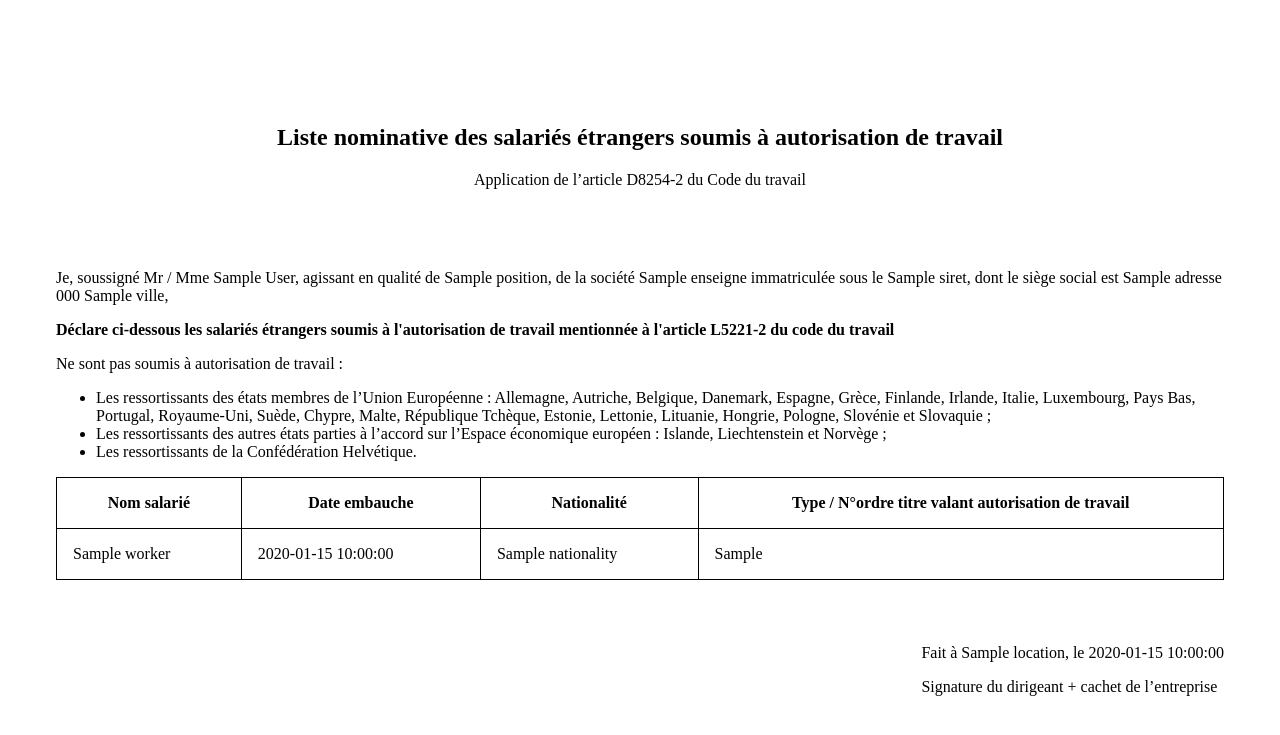
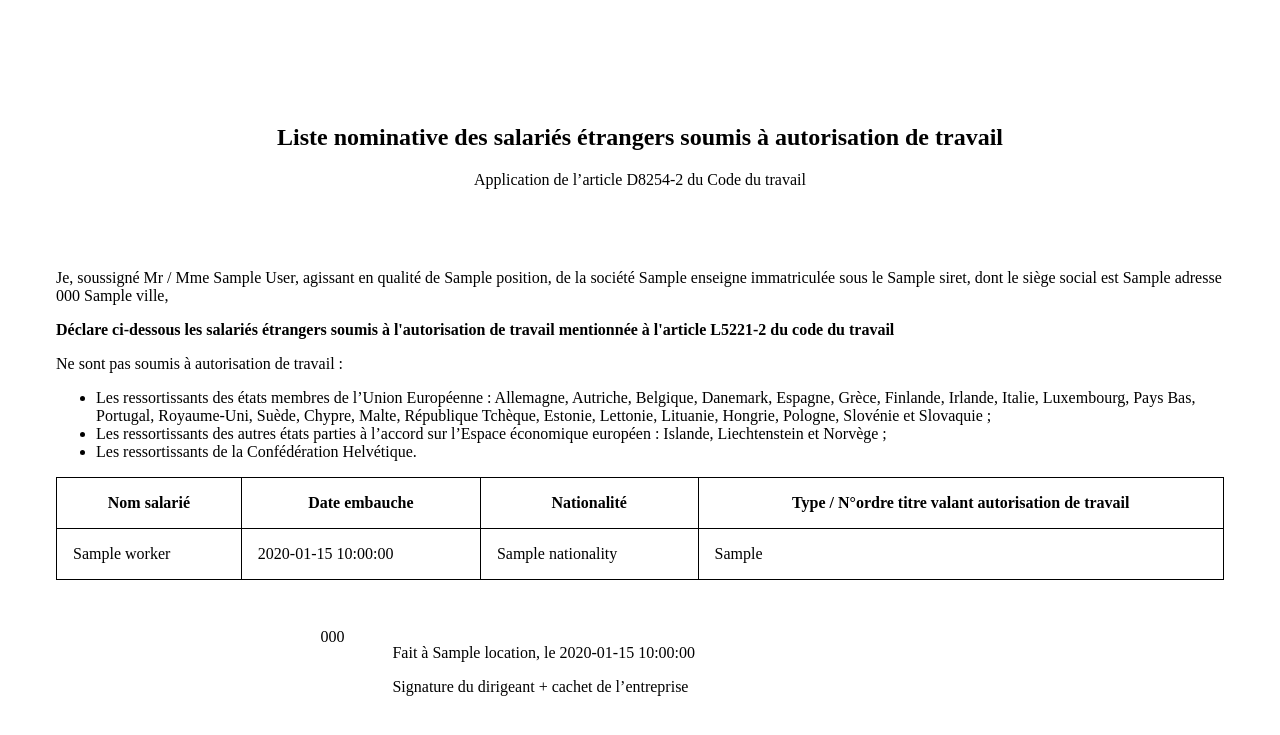
Before and after one commit to mohamedndiaye/adock-api, a Python web app: template adock/carriers/jinja2/certificate_workers.html in a window 1280 px wide. Shown: the top 735 px of the page. Run offline with Jinja, Linux system fonts and the light colour scheme; the template is opened without the code that fills it: most values are stand-ins (such as "Sample title", 1, 10 or a date in 2020).

Commit message:
Add QR codes to certificates

```diff
--- a/adock/carriers/jinja2/certificate_workers.html
+++ b/adock/carriers/jinja2/certificate_workers.html
@@ -8,7 +8,7 @@
       grid-template-areas:
         ". t t t ."
         ". c c c ."
-        ". . s s .";
+        ". q s s .";
     }
 
     .title {
@@ -25,6 +25,11 @@
 
     .signature {
       grid-area: s;
+    }
+
+    .qr-code {
+      grid-area: q;
+      text-align: right;
     }
 
     .table {
@@ -92,6 +97,9 @@
         </tbody>
       </table>
     </div>
+    <div class="qr-code">
+      {{ qr_code | safe }}
+    </div>
     <div class="signature">
       <p>Fait à {{ certificate.data.location }}, le {{ formated_date }}</p>
       <p>Signature du dirigeant + cachet de l’entreprise</p>
--- a/adock/carriers/views.py
+++ b/adock/carriers/views.py
@@ -441,6 +441,7 @@ def _carrier_get_certificate(request, carrier_siret, as_pdf=True):
         if certificate.kind == models.CERTIFICATE_WORKERS
         else "certificate_no_workers.html"
     )
+    qr_code = core_pdf.get_qr_code(settings.HTTPS_WEBSITE + carrier.get_absolute_url())
     response = render(
         request,
         template_name,
@@ -448,6 +449,7 @@ def _carrier_get_certificate(request, carrier_siret, as_pdf=True):
             "carrier": carrier,
             "certificate": certificate,
             "formated_date": date_format(certificate.created_at),
+            "qr_code": qr_code,
         },
     )
 
--- a/requirements.txt
+++ b/requirements.txt
@@ -14,3 +14,4 @@ openpyxl
 webstack-django-jwt-auth==0.5.1
 # To parse Sirene page
 beautifulsoup4
+qrcode[pil]==6.1
```
Also changed, not shown: adock/carriers/jinja2/certificate_no_workers.html (+8 -1 lines), adock/core/pdf.py (+16 -1 lines).
